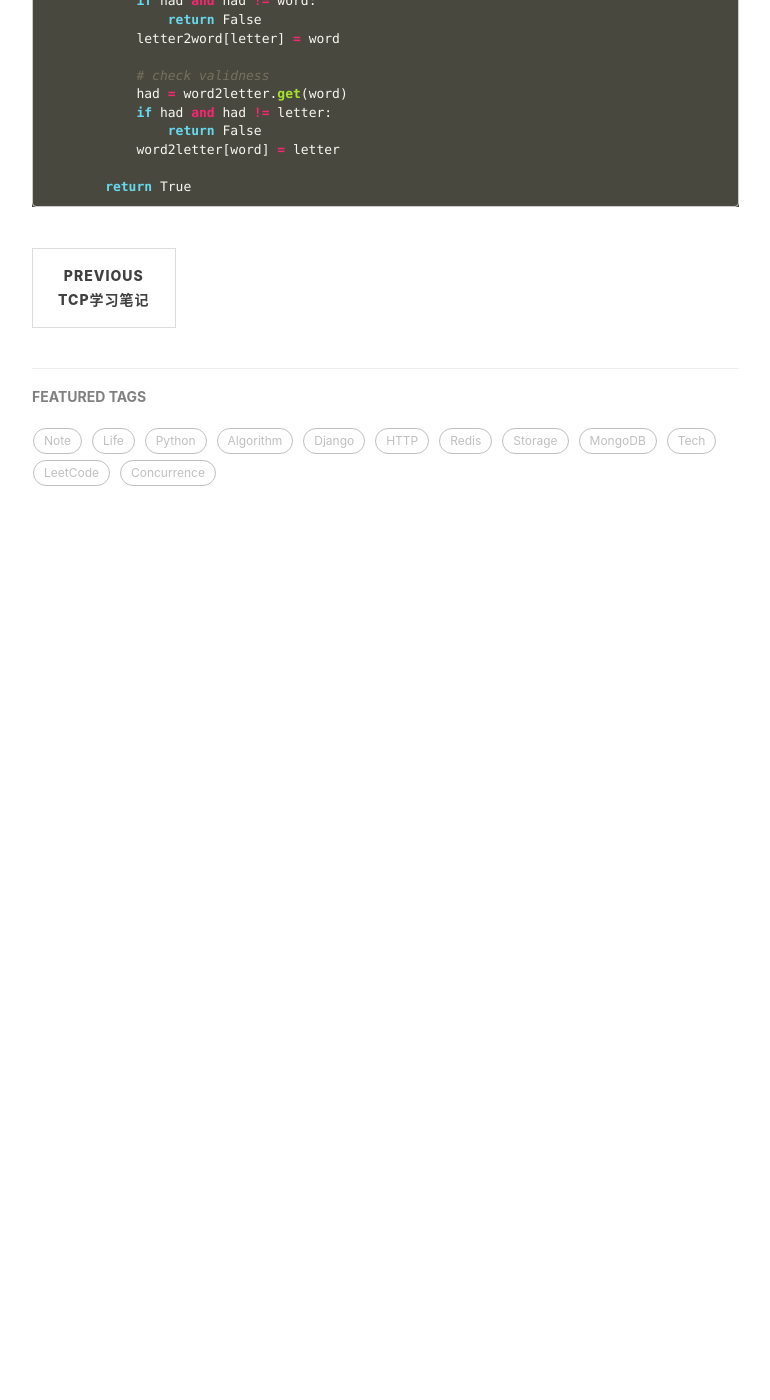
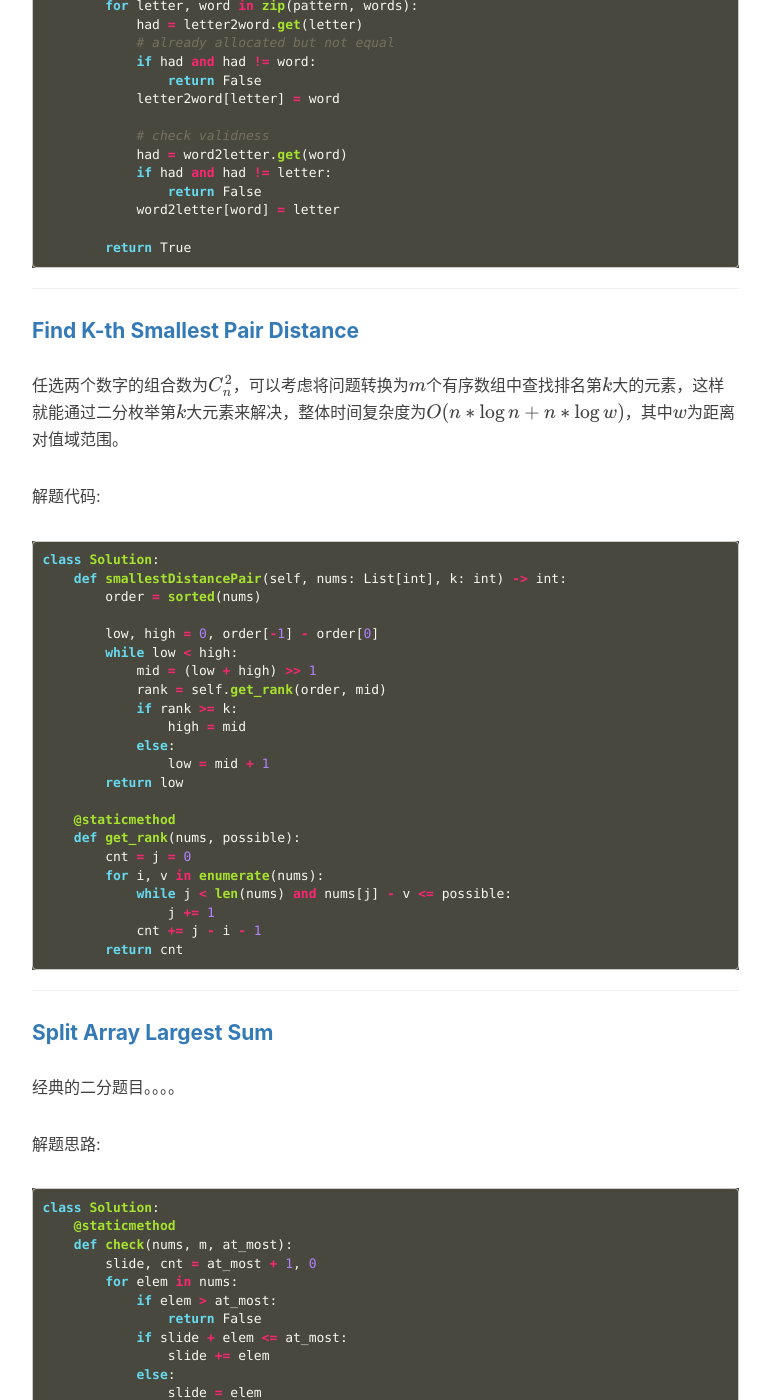
Before and after one commit to Skymemory/Skymemory.github.io, a Jekyll site: the page built from _posts/2019-05-22-String-Of-LeetCode.md, in a window 1280 px wide and 1400 px high, scrolled down 993 px. Shown: the whole window, without its empty margins (233-1003 px from the left). Built offline with Jekyll 4.4.1, drawn with Linux system fonts in a browser that asks for light colours; nearby versions of some CDN libraries; formulas are drawn with MathJax 3; comment, search, counter and statistics services are not loaded; before the commit the page ends 1623 px from its top, so only the background shows below that; some of the changed text lies outside the part shown.

Commit message:
Update .

````diff
--- a/_posts/2019-05-22-String-Of-LeetCode.md
+++ b/_posts/2019-05-22-String-Of-LeetCode.md
@@ -1,15 +1,15 @@
 ---
 layout:     post
-title:      "String Of LeetCode"
+title:      "String And Binary Search Of LeetCode"
 date:       2019-05-22 15:00:00 +0800
 author:     "Sky丶Memory"
 header-img: "img/2019-05-22-01-bg.jpeg"
-tags: Algorithm LeetCode String
+tags: Algorithm LeetCode String BinarySearch
 usemathjax: true
 
 ---
 
-整理了一些*LeetCode*上关于字符串专题的一些题目。
+整理了一些*LeetCode*上关于字符串、二分搜索专题的一些题目。
 
 ---
 
@@ -42,3 +42,71 @@ class Solution:
 
         return True
 ```
+
+---
+
+#### [Find K-th Smallest Pair Distance](https://leetcode.com/problems/find-k-th-smallest-pair-distance/)
+
+任选两个数字的组合数为$C_n^2$，可以考虑将问题转换为$m$个有序数组中查找排名第$k$大的元素，这样就能通过二分枚举第$k$大元素来解决，整体时间复杂度为$O(n* \log n+n* \log w)$，其中$w$为距离对值域范围。
+
+解题代码:
+
+```python
+class Solution:
+    def smallestDistancePair(self, nums: List[int], k: int) -> int:
+        order = sorted(nums)
+
+        low, high = 0, order[-1] - order[0]
+        while low < high:
+            mid = (low + high) >> 1
+            rank = self.get_rank(order, mid)
+            if rank >= k:
+                high = mid
+            else:
+                low = mid + 1
+        return low
+
+    @staticmethod
+    def get_rank(nums, possible):
+        cnt = j = 0
+        for i, v in enumerate(nums):
+            while j < len(nums) and nums[j] - v <= possible:
+                j += 1
+            cnt += j - i - 1
+        return cnt
+```
+
+---
+
+#### [Split Array Largest Sum](https://leetcode.com/problems/split-array-largest-sum/)
+
+经典的二分题目。。。。
+
+解题思路:
+
+```python
+class Solution:
+    @staticmethod
+    def check(nums, m, at_most):
+        slide, cnt = at_most + 1, 0
+        for elem in nums:
+            if elem > at_most:
+                return False
+            if slide + elem <= at_most:
+                slide += elem
+            else:
+                slide = elem
+                cnt += 1
+        return cnt <= m
+
+    def splitArray(self, nums: List[int], m: int) -> int:
+        low, high = 0, sum(nums)
+        while low < high:
+            mid = (low + high) >> 1
+            ok = self.check(nums, m, mid)
+            if ok:
+                high = mid
+            else:
+                low = mid + 1
+        return high
+```
````
Also changed, not shown: _posts/2018-08-26-interview-algorithm.md (deleted, +0 -34 lines), img/2018-08-26-01-bg.webp (deleted).
